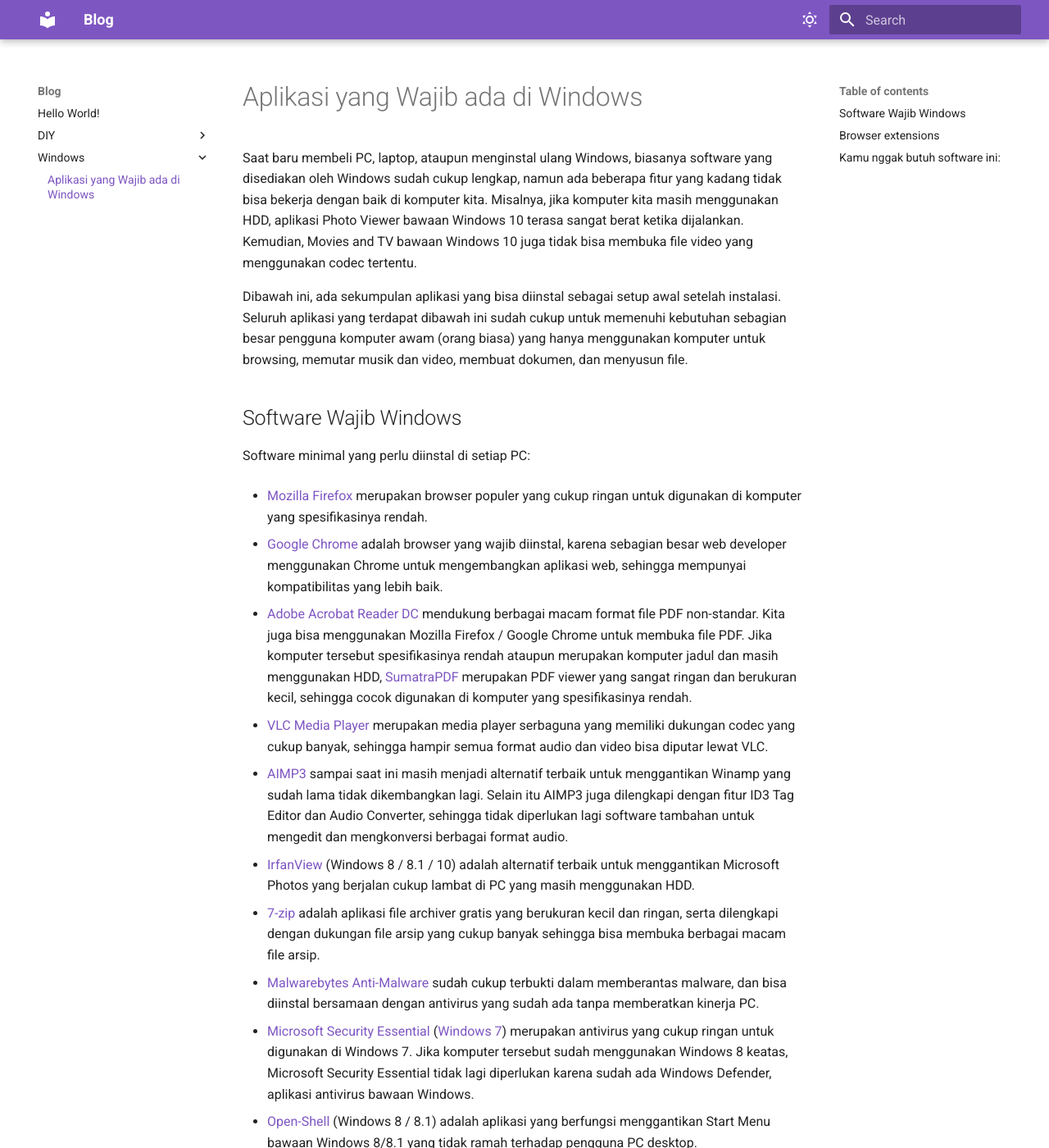
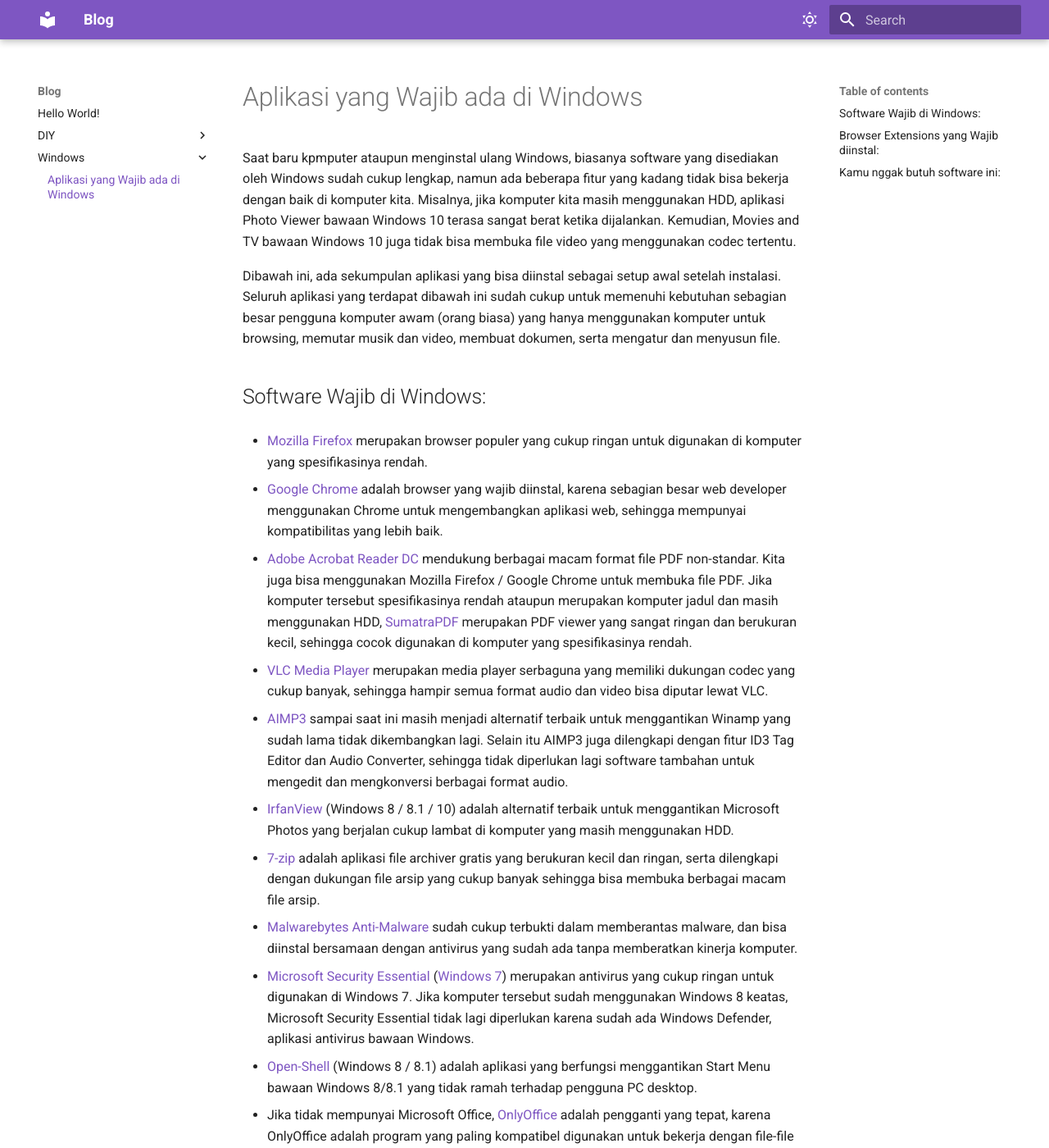
Before and after one commit to riotryulianto/blog, an MkDocs documentation site: the page built from docs/Windows/Aplikasi yang Wajib ada di Windows.md, in a window 1280 px wide and 1400 px high. Shown: the whole window at 82% size. Built offline with MkDocs 1.6.1 and Material for MkDocs 9.7.7, drawn with Linux system fonts in a browser that asks for light colours; some of the changed text lies outside the part shown.

Commit message:
vault backup: 2021-12-01 23:23:39

```diff
--- a/docs/Windows/Aplikasi yang Wajib ada di Windows.md
+++ b/docs/Windows/Aplikasi yang Wajib ada di Windows.md
@@ -1,11 +1,9 @@
 # Aplikasi yang Wajib ada di Windows
-Saat baru membeli PC, laptop, ataupun menginstal ulang Windows, biasanya software yang disediakan oleh Windows sudah cukup lengkap, namun ada beberapa fitur yang kadang tidak bisa bekerja dengan baik di komputer kita. Misalnya, jika komputer kita masih menggunakan HDD, aplikasi Photo Viewer bawaan Windows 10 terasa sangat berat ketika dijalankan. Kemudian, Movies and TV bawaan Windows 10 juga tidak bisa membuka file video yang menggunakan codec tertentu.
+Saat baru kpmputer ataupun menginstal ulang Windows, biasanya software yang disediakan oleh Windows sudah cukup lengkap, namun ada beberapa fitur yang kadang tidak bisa bekerja dengan baik di komputer kita. Misalnya, jika komputer kita masih menggunakan HDD, aplikasi Photo Viewer bawaan Windows 10 terasa sangat berat ketika dijalankan. Kemudian, Movies and TV bawaan Windows 10 juga tidak bisa membuka file video yang menggunakan codec tertentu.
 
-Dibawah ini, ada sekumpulan aplikasi yang bisa diinstal sebagai setup awal setelah instalasi. Seluruh aplikasi yang terdapat dibawah ini sudah cukup untuk memenuhi kebutuhan sebagian besar pengguna komputer awam (orang biasa) yang hanya menggunakan komputer untuk browsing, memutar musik dan video, membuat dokumen, dan menyusun file.
+Dibawah ini, ada sekumpulan aplikasi yang bisa diinstal sebagai setup awal setelah instalasi. Seluruh aplikasi yang terdapat dibawah ini sudah cukup untuk memenuhi kebutuhan sebagian besar pengguna komputer awam (orang biasa) yang hanya menggunakan komputer untuk browsing, memutar musik dan video, membuat dokumen, serta mengatur dan menyusun file.
 
-## Software Wajib Windows
-Software minimal yang perlu diinstal di setiap PC:
-
+## Software Wajib di Windows:
 * [Mozilla Firefox](https://www.mozilla.org/en-US/firefox/all/#product-desktop-release) merupakan browser populer yang cukup ringan untuk digunakan di komputer yang spesifikasinya rendah.
 
 * [Google Chrome](https://chromeenterprise.google/browser/download/) adalah browser yang wajib diinstal, karena sebagian besar web developer menggunakan Chrome untuk mengembangkan aplikasi web, sehingga mempunyai kompatibilitas yang lebih baik.
@@ -16,11 +14,11 @@
 
 * [AIMP3](https://www.aimp.ru/?do=download) sampai saat ini masih menjadi alternatif terbaik untuk menggantikan Winamp yang sudah lama tidak dikembangkan lagi. Selain itu AIMP3 juga dilengkapi dengan fitur ID3 Tag Editor dan Audio Converter, sehingga tidak diperlukan lagi software tambahan untuk mengedit dan mengkonversi berbagai format audio.
 
-* [IrfanView](https://www.irfanview.com/) (Windows 8 / 8.1 / 10) adalah alternatif terbaik untuk menggantikan Microsoft Photos yang berjalan cukup lambat di PC yang masih menggunakan HDD.
+* [IrfanView](https://www.irfanview.com/) (Windows 8 / 8.1 / 10) adalah alternatif terbaik untuk menggantikan Microsoft Photos yang berjalan cukup lambat di komputer yang masih menggunakan HDD.
 
 * [7-zip](https://www.7-zip.org/download.html) adalah aplikasi file archiver gratis yang berukuran kecil dan ringan, serta dilengkapi dengan dukungan file arsip yang cukup banyak sehingga bisa membuka berbagai macam file arsip.
 
-* [Malwarebytes Anti-Malware](http://downloads.malwarebytes.com/file/mb4_offline) sudah cukup terbukti dalam memberantas malware, dan bisa diinstal bersamaan dengan antivirus yang sudah ada tanpa memberatkan kinerja PC.
+* [Malwarebytes Anti-Malware](http://downloads.malwarebytes.com/file/mb4_offline) sudah cukup terbukti dalam memberantas malware, dan bisa diinstal bersamaan dengan antivirus yang sudah ada tanpa memberatkan kinerja komputer.
 
 * [Microsoft Security Essential](https://www.microsoft.com/en-us/download/details.aspx?id=5201) ([Windows 7](https://www.onmsft.com/news/microsoft-says-it-now-will-continue-to-support-security-essentials-for-windows-7)) merupakan antivirus yang cukup ringan untuk digunakan di Windows 7. Jika komputer tersebut sudah menggunakan Windows 8 keatas, Microsoft Security Essential tidak lagi diperlukan karena sudah ada Windows Defender, aplikasi antivirus bawaan Windows.
 
@@ -30,17 +28,16 @@
 
 * [.NET Framework](https://dotnet.microsoft.com/download/dotnet-framework) dan [Microsoft Visual C++ Redistributable](https://support.microsoft.com/en-us/topic/the-latest-supported-visual-c-downloads-2647da03-1eea-4433-9aff-95f26a218cc0) merupakan komponen library yang digunakan oleh banyak pengembang software di Windows.
 
-## Browser extensions
+## Browser Extensions yang Wajib diinstal:
 Sebagian besar orang hanya menggunakan komputer untuk mengakses internet menggunakan Mozilla Firefox ataupun Google Chrome, sehingga kedua aplikasi tersebut adalah pintu masuk yang paling rentan disusupi iklan dan malware. Untuk melindungi diri dari ancaman iklan dan malware, extension pemblokir iklan (adblocker) sudah menjadi kewajiban untuk diinstal di setiap komputer. Salah satu adblocker terbaik adalah:
 
 * [uBlock Origin](https://github.com/gorhill/uBlock) adalah adblocker extension terbaik yang tidak memakan banyak memori dan sumber daya.
 
 ## Kamu nggak butuh software ini:
-
-* [Adobe Flash Player](https://www.adobe.com/sea/products/flashplayer/end-of-life.html) sudah tidak lagi didukung oleh Adobe.
+* [Adobe Flash Player](https://www.adobe.com/sea/products/flashplayer/end-of-life.html) sudah tidak lagi didukung oleh Adobe. Sebagian besar komponen pengganti Flash Player sudah disediakan oleh Mozilla Firefox dan Google Chrome.
 
 * [Java Runtime Environment](https://www.tomsguide.com/us/disable-java-computer,news-18042.html) jika tidak digunakan, lebih baik dihapus saja karena hampir sebagian besar software modern tidak lagi membutuhkan Java untuk bisa berfungsi dengan baik.
 
-* Jika menggunakan Windows 10, [Antivirus-antivirus lain](https://www.pcmag.com/opinions/is-windows-defender-good-enough-to-protect-your-pc-by-itself) tidak lagi diperlukan karena Windows Defender saja sudah cukup aman bagi sebagian besar pengguna PC.
+* Jika menggunakan Windows 8 keatas, [Antivirus-antivirus lain](https://www.pcmag.com/opinions/is-windows-defender-good-enough-to-protect-your-pc-by-itself) tidak lagi diperlukan karena Windows Defender saja sudah cukup aman bagi sebagian besar pengguna komputer. Cukup update Windows Defender secara berkala, dan berhati-hati saat browsing dan menggunakan perangkat USB flash disk / hard disk.
 
-* CD/DVD Burner dan CD/DVD Player tidak lagi diperlukan, karena disc burner bawaan Windows sudah cukup untuk memenuhi kebutuhan sebagian besar pengguna PC. Aplikasi media player seperti VLC juga sudah bisa memutar CD/DVD, sehingga tidak lagi memerlukan media player yang lain.
+* CD/DVD Burner dan CD/DVD Player tidak lagi diperlukan, karena disc burner bawaan Windows sudah cukup untuk memenuhi kebutuhan sebagian besar pengguna komputer. Aplikasi media player seperti VLC juga sudah bisa memutar CD/DVD, sehingga tidak lagi memerlukan media player yang lain.
```
Also changed, not shown: 1 other file.
